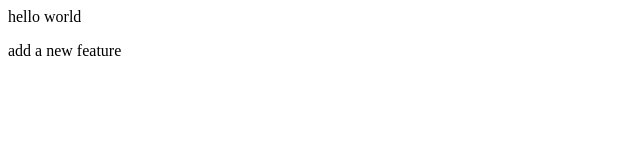
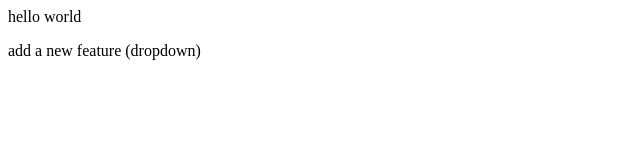
Before and after one commit to Kushagra-2024-agrawal/local-repo, a plain HTML site: page index.html in a window 1280 px wide. Shown: the full height of the page, 0-640 px from the left. Drawn offline with Linux system fonts and the light colour scheme.

Commit message:
add dropdown

```diff
--- a/index.html
+++ b/index.html
@@ -1,2 +1,4 @@
 <p>hello world</p>
-<p> add a new feature</p>
+<p> add a new feature
+    (dropdown)
+</p>
```
